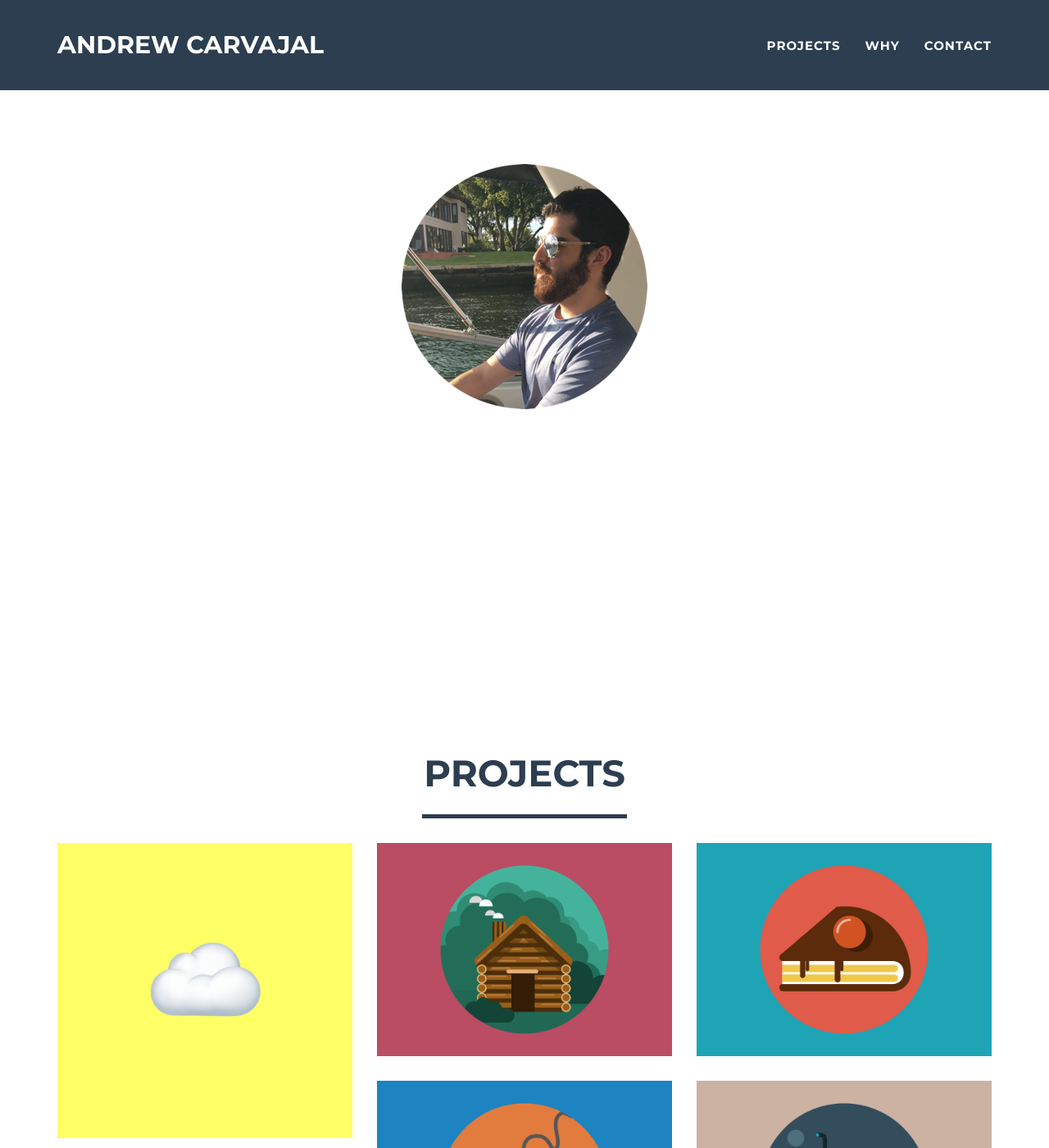
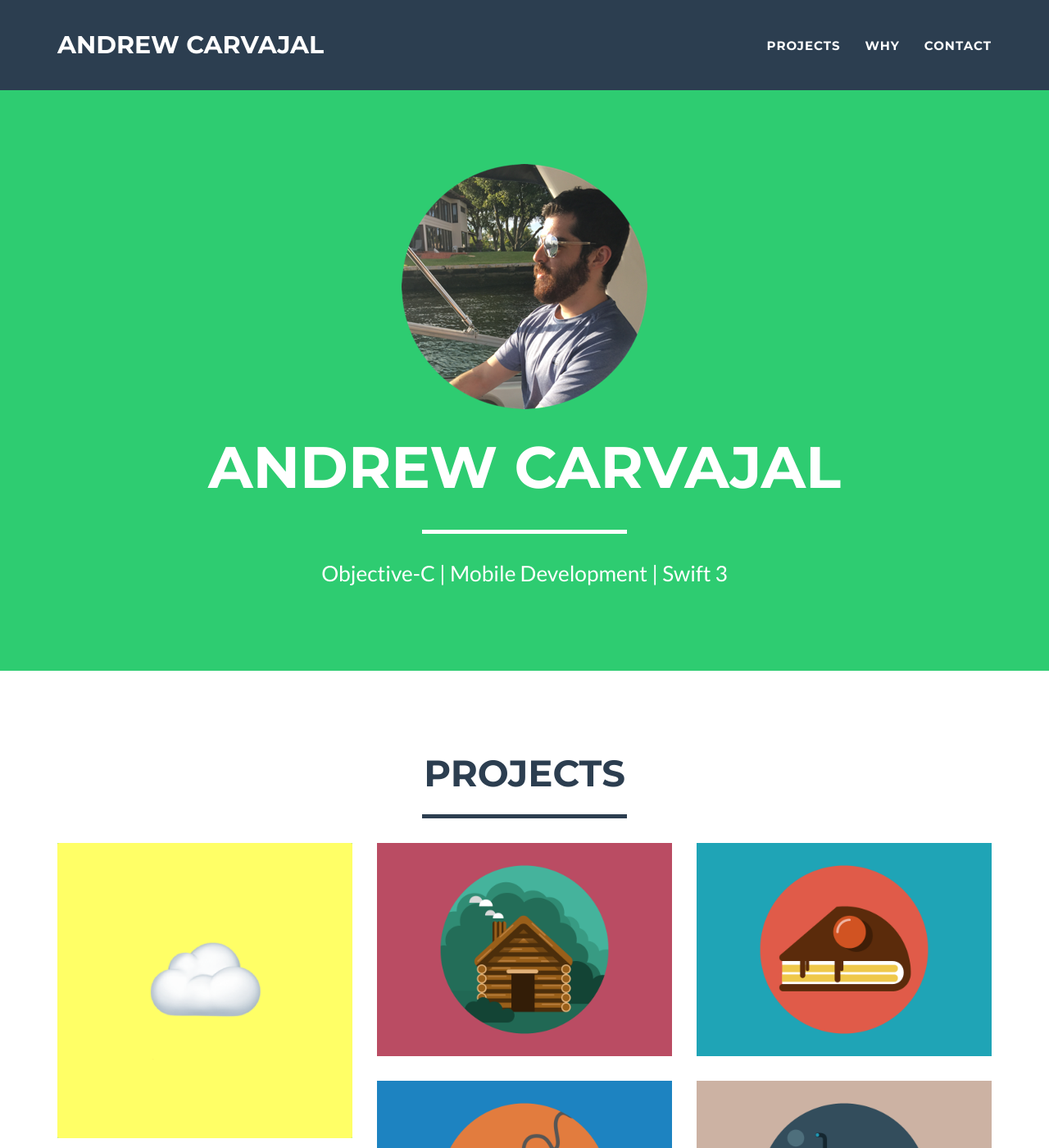
Before and after one commit to andrewcar/andrewcar.github.io, a Jekyll site: the page built from index.html, in a window 1280 px wide and 1400 px high. Shown: the whole window at 82% size. Built offline with Jekyll 4.4.1, drawn with Linux system fonts in a browser that asks for light colours.

Commit message:
Update _config.yml

```diff
--- a/_config.yml
+++ b/_config.yml
@@ -24,7 +24,7 @@ disqus_shortname: appdrew
 
 # Color settings (hex-codes without the leading hash-tag)
 color:
-  primary: 2ecc713 #2ecc71
+  primary: 2ecc71 #2ecc71
   primary-rgb: "24,288,156" #"128,179,255"
   secondary: 2c3e50 #FD6E8A
   secondary-dark: 233140 #A2122F
```
